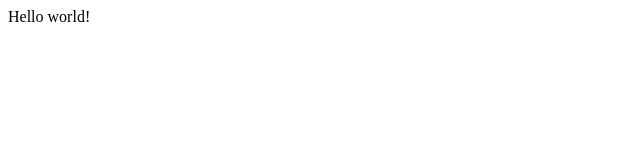
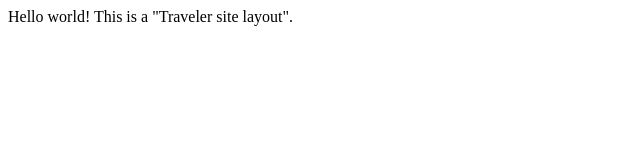
Before and after one commit to vmik7/Travler, a plain HTML site: page Layout/index.html in a window 1280 px wide. Shown: the whole page, without its empty margins (0-640 px from the left). Drawn offline with Linux system fonts and the light colour scheme.

Commit message:
Hello world + ...

```diff
--- a/Layout/index.html
+++ b/Layout/index.html
@@ -6,6 +6,6 @@
     <title>Travler</title>
 </head>
 <body>
-    Hello world!
+    Hello world! This is a "Traveler site layout".
 </body>
 </html>
```
